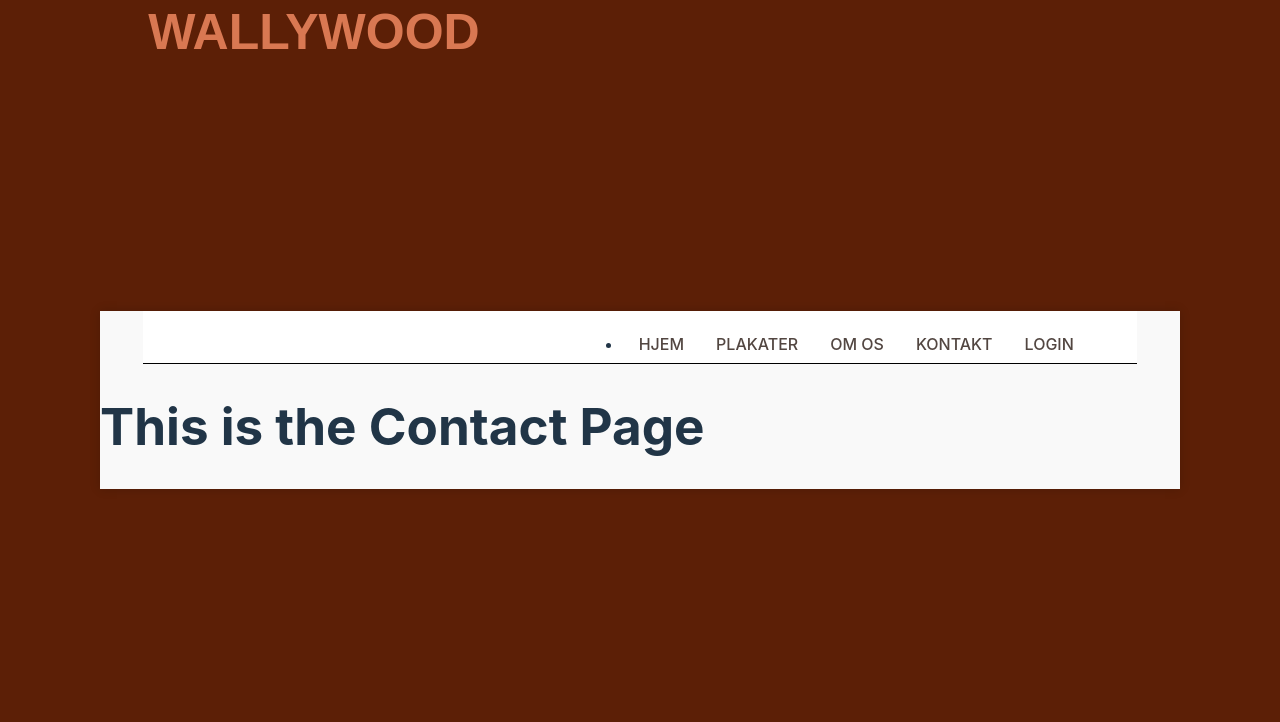
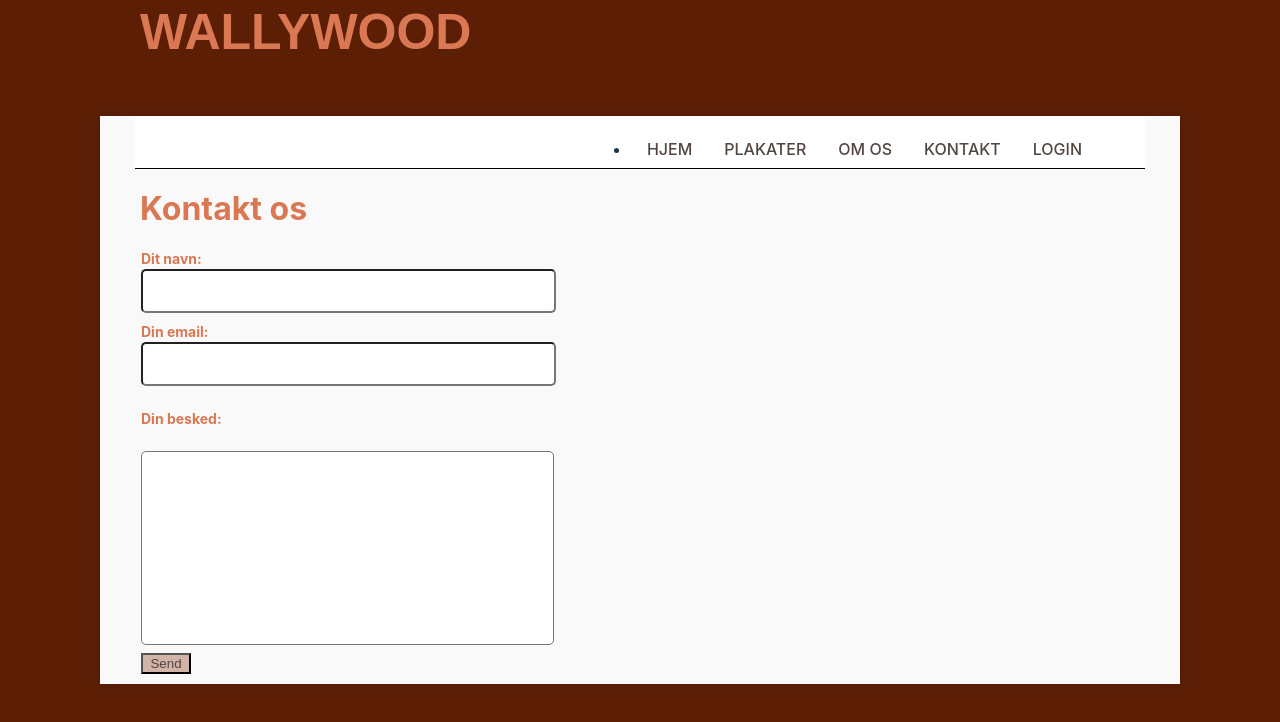
Before and after one commit to Eon4/WallyWoodProject, a React (Vite) app in the folder wood/: page /Contact in a window 1280 px wide. Shown: the top 722 px of the page. Built offline with nearby package versions, Linux system fonts and the light colour scheme; some icons are missing.

Commit message:
contact update

```diff
--- a/wood/package.json
+++ b/wood/package.json
@@ -12,6 +12,7 @@
   "dependencies": {
     "react": "^18.2.0",
     "react-dom": "^18.2.0",
+    "react-hook-form": "^7.46.1",
     "react-icons": "^4.11.0",
     "react-router-dom": "^6.15.0",
     "sass": "^1.66.1"
--- a/wood/src/Pages/About.jsx
+++ b/wood/src/Pages/About.jsx
@@ -7,7 +7,7 @@ export function About(){
     return (
         <div>
         <Navigation />
-       <section>
+       <section className={style.sectionthing}>
 
                   {/* <div> */}
           <h1 className={style.abouttext}> Om os</h1>
--- a/wood/src/Pages/contact.jsx
+++ b/wood/src/Pages/contact.jsx
@@ -1,16 +1,61 @@
-// import style from '../styles/posters.module.scss'
+import style from '../styles/contact.module.scss'
 import { Navigation } from '../Components/Navigation'
+import { useForm } from "react-hook-form";
+
 
 export function Contact(){
+
+
+  const {
+    register,
+    handleSubmit,
+    formState: { errors },
+  } = useForm();
+
+  const onSubmit = (data) => console.log(data);
+
+
     return (
         <div>
         <Navigation />
 
 
-          <h1> This is the Contact Page</h1>
+          <h1 className={style.contacttitle}>Kontakt os</h1>
 
+          <form className={style.formStyle} onSubmit={handleSubmit(onSubmit)}>
+        <label>
+          Dit navn:
+          <input
+            {...register("fullName", { required: true, maxLength: 15 })}
+            // placeholder="Enter your fullname here"
+          ></input>
+        </label>
+        {errors.fullName && <span>Vær venlig at udfylde dette felt.</span>}
+
+
+        <label>
+          Din email:
+          <input
+            {...register("emailRequired", { required: true })}
+            // placeholder="Enter your email here"
+          ></input>
+        </label>
+        {errors.emailRequired && <span>Venligst udfyld dette felt.</span>}
+
+        <h3>Din besked:</h3>
+        <textarea
+          rows="4"
+          cols="50"
+          name="comment"
+        ></textarea>
+
+        <input className={style.send} type="submit" value={"Send"}></input>
+
+      </form>
 
         </div>
 
+
+
     )
 }
--- a/wood/src/Styles/about.module.scss
+++ b/wood/src/Styles/about.module.scss
@@ -37,13 +37,19 @@ padding-left: 40px;
 
 }
 
-section{
+.sectionthing{
     display: flex;
     align-items: center;
-    margin-top: 100px;
+    // margin-top: 60px;
     gap: 5px;
     // justify-content: center
     background-color: #f9f9f9f9;
-    padding-bottom: 40px;
+    // padding-bottom: 40px;
+    padding-top: 260px;
 
 }
+
+// div{
+//     background-color: pink;
+//     padding-top: 30px;
+// }
--- a/wood/src/Styles/contact.module.scss
+++ b/wood/src/Styles/contact.module.scss
@@ -0,0 +1,75 @@
+@import "../Styles/globals.scss";
+
+
+.contacttitle{
+    color: $salmon;
+    padding-left: 40px;
+    font-size: 32px;
+    // position: absolute;
+//   top: 90px;
+//   left: 260px;
+//   margin: auto;
+//   padding-top: 20px;
+}
+
+.hookTitle{
+    color: rgb(94, 107, 205);
+}
+.formStyle {
+    display: grid;
+    grid-template-columns: 1fr;
+    gap: 8px;
+    margin: 0;
+    max-width: 400px;
+    padding-left: 41px;
+    padding-bottom: 10px;
+
+    span{
+        color: rgb(255, 38, 0);
+        font-weight: bold;
+    }
+
+    h3{
+        color: $salmon;
+        font-size: 14px;
+    }
+
+    label {
+
+        color: $salmon;
+        font-size: 14px;
+        font-weight: bold;
+
+
+        input {
+            color: rgb(0, 0, 0);
+            background-color: #FFFFFF;
+            top: 204px;
+left: 184px;
+width: 407px;
+height: 38px;
+border-radius: 5px;
+
+
+        }
+    }
+
+    textarea {
+        resize: none;
+        background-color: #FFFFFF;
+        top: 339px;
+left: 183px;
+width: 407px;
+height: 188px;
+border-radius: 5px;
+
+      }
+
+      .send{
+        background-color: $Kiss;
+        width: 50px;
+        color: $text;
+        cursor: pointer;
+
+      }
+}
--- a/wood/src/Styles/navigation.module.scss
+++ b/wood/src/Styles/navigation.module.scss
@@ -19,17 +19,17 @@
 .navStyle {
     background-color: #FFFFFF;
     list-style-type:none;
-    margin: 0;
+    // margin: 0;
     padding: 5px;
     overflow: hidden;
     text-decoration: none;
     border-bottom: 1px #000000 solid;
     margin-inline-start: 4%;
     margin-inline-end: 4%;
+    max-width: 1000px;
+    margin: auto;
     // position: fixed;
     // width: 65%;
-
-
 
 
   }
```
Also changed, not shown: 1 other file (tests, documents, lock files or other folders).
